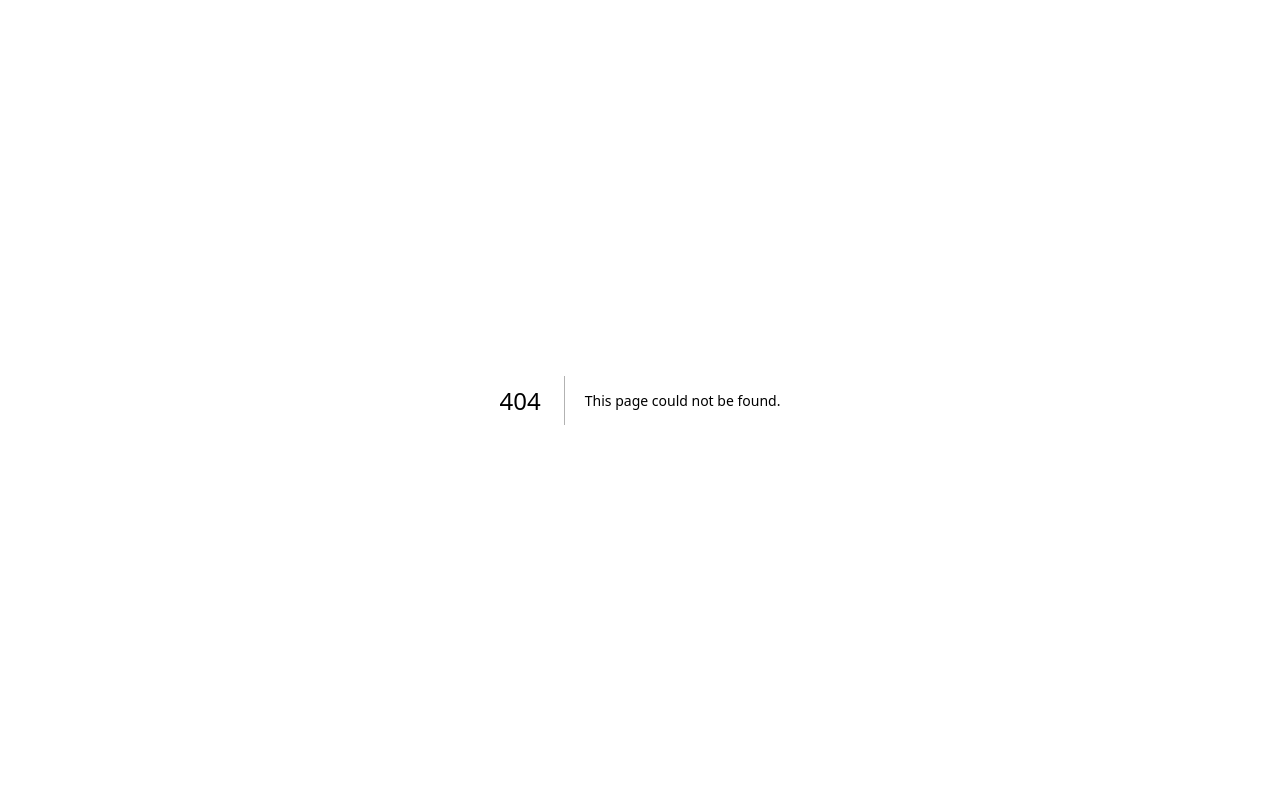
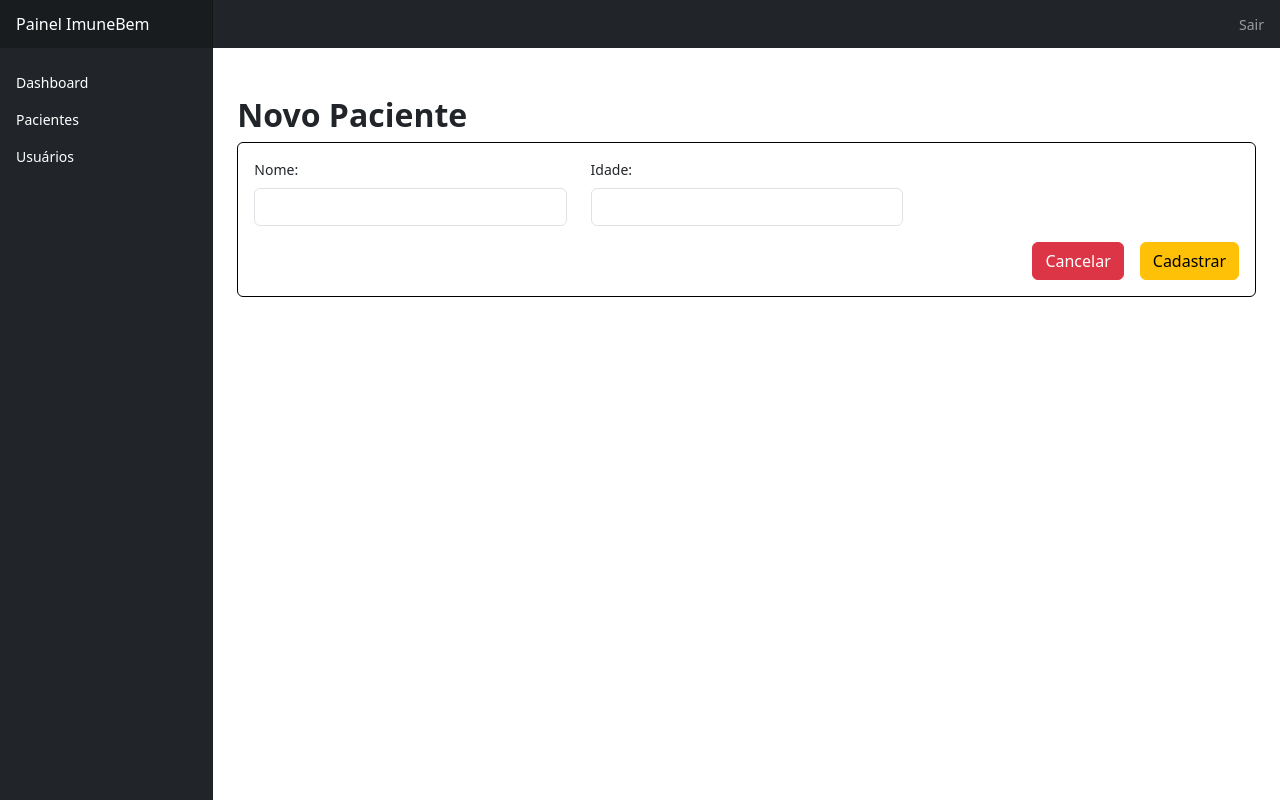
Before and after one commit to MaceiraDev/ImuneBem-front, a Next.js app: page /pacientes/novo-paciente in a window 1280 px wide. Before the commit this address had no page. Built offline with nearby package versions, Linux system fonts and the light colour scheme.

Commit message:
Cadastro de pacientes finalizado

```diff
--- /dev/null
+++ b/src/app/pacientes/novo-paciente/page.tsx
@@ -0,0 +1,143 @@
+"use client";
+import { IPatient } from "@/app/interfaces/IPatient";
+import { LayoutDashboard } from "@/components/LayoutDashboard";
+import axios from "axios";
+import Cookies from 'js-cookie';
+import Link from "next/link";
+import { redirect } from "next/navigation";
+import { setCookie } from "nookies";
+import { SyntheticEvent, useCallback, useRef } from "react";
+import { Card } from "react-bootstrap";
+import InputMask from 'react-input-mask';
+
+export default function Users() {
+
+  const token = Cookies.get('@token');
+  const refForm = useRef<any>();
+
+  const submitForm = useCallback((e: SyntheticEvent) => {
+    e.preventDefault();
+
+    if (refForm.current.checkValidity()) {
+
+      const target = e.target as typeof e.target & {
+        name: { value: string },
+        age: { value: number },
+
+      }
+
+      //const header
+      const header = {
+        headers: {
+          Authorization: `Bearer ${token}`,
+        },
+      }
+      axios.post<IPatient[]>(
+        "http://127.0.0.1:8000/api/patients",  // URL do endpoint
+        {
+          // Corpo da requisição (payload)
+          name: target.name.value,
+          age: target.age.value
+        },
+        //passarndo header para autorizar a rota
+        header
+      )
+        .then(response => {
+          // Manipule a resposta aqui
+          console.log(response.data);
+        })
+        .catch(error => {
+          // Manipule os erros aqui
+          console.error(error);
+        });
+      redirect('/pacientes')
+    } else {
+      refForm.current.classList.add('was-validated')
+
+    }
+  }, [])
+
+  return (
+    <LayoutDashboard
+      token={token}
+    >
+      <h2 className="fw-bold mt-5">Novo Paciente</h2>
+      <Card style={{ padding: '1rem', boxShadow: 'rgba(17, 17, 26, 0.1) 0px 4px 16px, rgba(17, 17, 26, 0.1) 0px 8px 24px, rgba(17, 17, 26, 0.1) 0px 16px 56px;', border: 'solid 1px #000' }}>
+        <form
+          className='needs-validation align-items-center'
+          noValidate
+          onSubmit={submitForm}
+          ref={refForm}
+
+        >
+          <div className="row">
+            <div
+              className='col-md-4'
+            >
+              <label
+                htmlFor='name'
+                className='form-label'
+              >
+                Nome:
+              </label>
+              <input
+                type='text'
+                className='form-control'
+                id='name'
+                required
+              />
+              <div
+                className='invalid-feedback'
+              >
+                Digite um nome:
+              </div>
+            </div>
+            <div
+              className='col-md-4'
+            >
+              <label
+                htmlFor='age'
+                className='form-label'
+              >
+                Idade:
+              </label>
+              <input
+                type='numberr'
+                className='form-control'
+                id='age'
+                required
+              />
+              <div
+                className='invalid-feedback'
+              >
+                Digite uma idade:
+              </div>
+            </div>
+
+            <div
+              className='col-md-12 mt-3' style={{ textAlign: "right" }}
+            >
+              <Link
+                className="btn btn-danger me-3"
+                type='button'
+                href={'/pacientes'}
+                id='botao'
+              >
+                Cancelar
+              </Link>
+
+              <button
+                className="btn btn-warning "
+                type='submit'
+                id='botao'
+              >
+                Cadastrar
+              </button>
+
+            </div>
+          </div>
+        </form>
+      </Card>
+    </LayoutDashboard>
+  );
+}
```
Also changed, not shown: src/app/pacientes/page.tsx (+5 -2 lines), src/app/pacientes/novo-pacientes/page.tsx (deleted), 1 other file (tests, documents, lock files or other folders).
